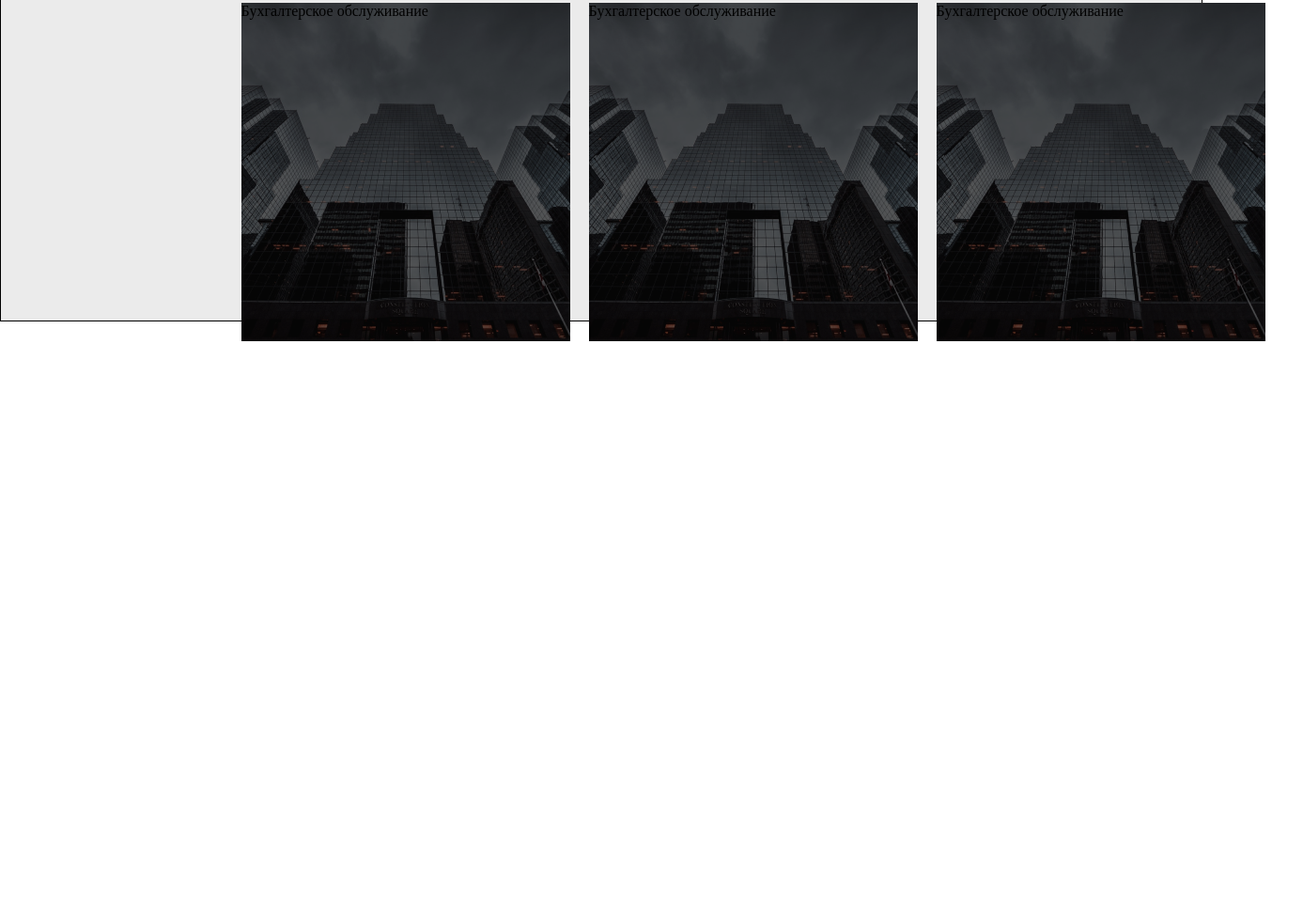
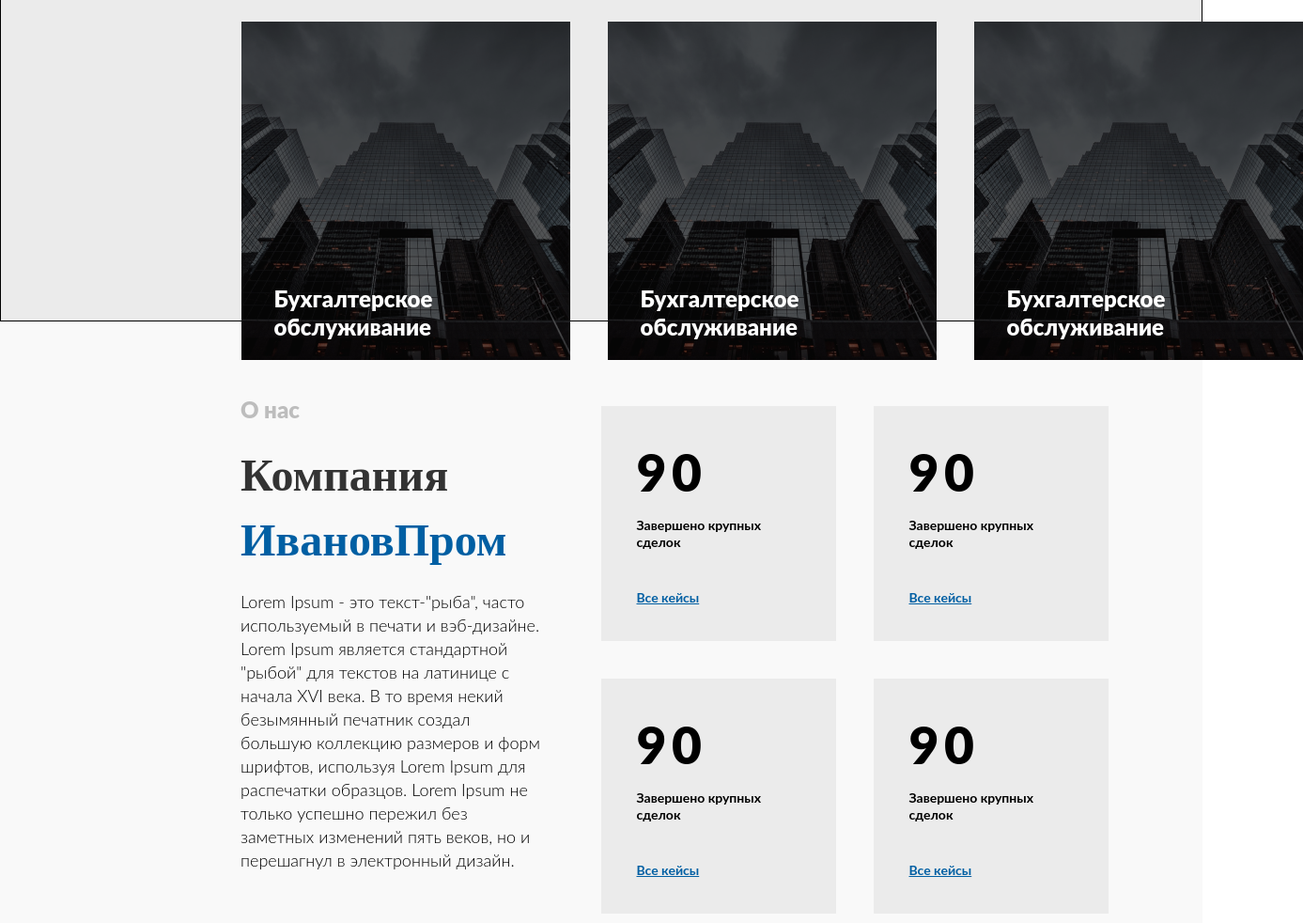
Before and after one commit to VladimirYablokov/BuhOne_project, a plain HTML site: page index.html in a window 1280 px wide. Shown: the part 1298-2280 px from the top of the page at 94% size, 1387 px wide, since content can reach past the window. Before the commit the page ends 1661 px from the top, so only its background shows below. Drawn offline with Linux system fonts and the light colour scheme.

Commit message:
add about_us block html+css

```diff
--- a/index.html
+++ b/index.html
@@ -58,6 +58,38 @@
 				</div>
 			</div>
 		</div>
+		<div class="about_us">
+			<div class="left_side">
+				<h2>О нас</h2>
+				<p>Компания</p>
+				<p>ИвановПром</p>
+				<p>
+					Lorem Ipsum - это текст-"рыба", часто используемый в печати и вэб-дизайне. Lorem Ipsum является стандартной "рыбой" для текстов на латинице с начала XVI века. В то время некий безымянный печатник создал большую коллекцию размеров и форм шрифтов, используя Lorem Ipsum для распечатки образцов. Lorem Ipsum не только успешно пережил без заметных изменений пять веков, но и перешагнул в электронный дизайн.
+				</p>
+			</div>
+			<div class="right_side">
+				<div>
+					<h3>90</h3>
+					<p>Завершено крупных сделок</p>
+					<a href="#">Все кейсы</a>
+				</div>
+				<div>
+					<h3>90</h3>
+					<p>Завершено крупных сделок</p>
+					<a href="#">Все кейсы</a>
+				</div>
+				<div>
+					<h3>90</h3>
+					<p>Завершено крупных сделок</p>
+					<a href="#">Все кейсы</a>
+				</div>
+				<div>
+					<h3>90</h3>
+					<p>Завершено крупных сделок</p>
+					<a href="#">Все кейсы</a>
+				</div>
+			</div>
+		</div>
 	</main>
 
 <script src="script/script.js"></script>
--- a/sass/_main.sass
+++ b/sass/_main.sass
@@ -19,7 +19,7 @@ main
 			line-height: 33px
 			color: #BDBDBD
 
-		h2
+		>h2
 			position: absolute
 			width: 663px
 			height: 47px
@@ -39,11 +39,113 @@ main
 			display: grid
 			grid-template-columns: repeat(3, 1fr)
 			grid-template-rows:	repeat(2, 1fr)
-			grid-gap: 20px
+			grid-gap: 40px
 
 			>div
 				background-image: url('../media/card_background.png')
 				width: 350px
 				height: 360px
 
-			// .card1
+				>p
+					font-family: 'Lato', sans-serif
+					font-style: normal
+					font-weight: 900
+					font-size: 24px
+					line-height: 30px
+					color: white
+					padding-top: 80%
+					padding-left: 10%
+
+	.about_us
+
+		width: 100%
+		height: 80vh
+		background-color: #F9F9F9
+		display: flex
+
+		.left_side
+
+			max-width: 50%
+			min-width: 50%
+
+			>h2
+				font-family: 'Lato', sans-serif
+				font-style: normal
+				font-weight: 900
+				font-size: 24px
+				line-height: 33px
+				color: #BDBDBD
+				padding-left: 40%
+				padding-top: 12%
+				padding-bottom: 3%
+
+			>p
+				font-family: 'Merriweather', serif
+				font-style: normal
+				font-weight: 900
+				font-size: 48px
+				line-height: 69px
+				color: #333333
+				padding-left: 40%
+
+
+			>p+p
+				color: #005FA3
+				padding-left: 40%
+
+
+			>p+p+p
+				font-family: 'Lato', sans-serif
+				font-style: normal
+				font-weight: 300
+				font-size: 18px
+				line-height: 25px
+				color: #000000
+				padding-left: 40%
+				padding-right: 10%
+				padding-top: 3%
+
+
+
+		.right_side
+
+			max-width: 50%
+			min-width: 50%
+			display: grid
+			grid-template-columns: repeat(2, 250px)
+			grid-template-rows:	repeat(2, 250px)
+			grid-gap: 40px
+			padding-top: 7%
+
+			>div
+				background-color: #EBEBEB
+				padding: 15%
+				display: flex
+				flex-direction: column
+				justify-content: space-between
+
+				>h3
+					font-family: 'Lato', serif
+					font-style: normal
+					font-weight: 900
+					font-size: 55px
+					line-height: 66px
+					letter-spacing: 0.1em
+					text-transform: uppercase
+
+				>p
+					font-family: 'Lato', sans-serif
+					font-style: normal
+					font-weight: 700
+					font-size: 14px
+					line-height: 18px
+
+				>a
+					font-family: 'Lato', sans-serif
+					font-style: normal
+					font-weight: 700
+					font-size: 14px
+					line-height: 17px
+					text-decoration-line: underline
+					color: #005FA3
+					padding-top: 15%
```
Also changed, not shown: style/style.css, 1 other file.
